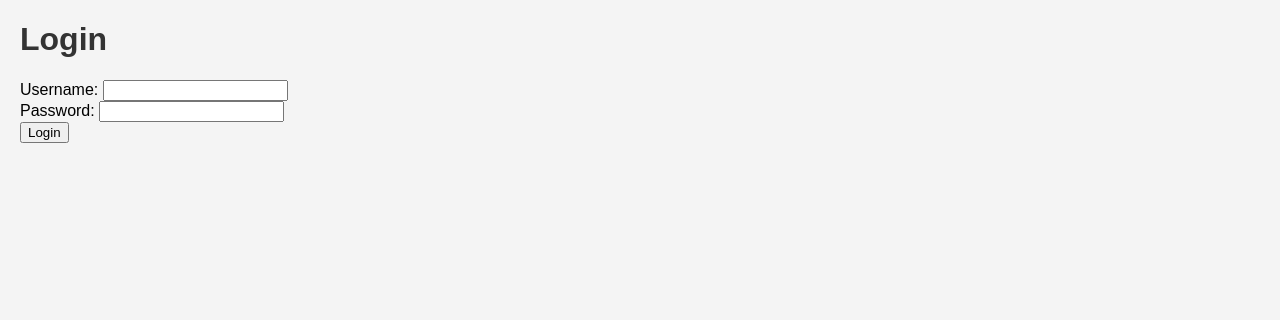
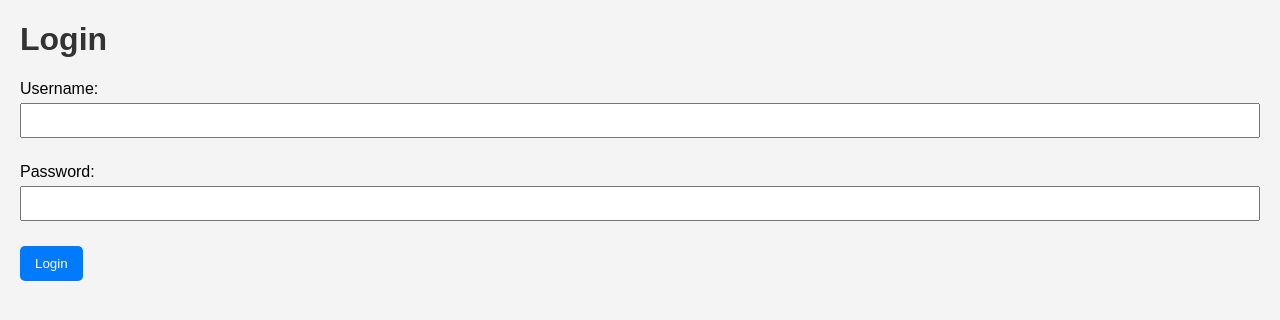
Before and after one commit to sonid617/Monitoring, a Flask app: template templates/login.html in a window 1280 px wide. Shown: the top 320 px of the page. Run offline with Flask 3, Linux system fonts and the light colour scheme; the template is opened without the code that fills it, so the values that code supplies are empty.

Commit message:
Update style.css

```diff
--- a/static/style.css
+++ b/static/style.css
@@ -20,3 +20,32 @@ h1 {
     font-weight: bold;
     color: #555;
 }
+
+.form-group {
+    margin-bottom: 15px;
+}
+
+label {
+    display: block;
+    margin-bottom: 5px;
+}
+
+input {
+    width: 100%;
+    padding: 8px;
+    box-sizing: border-box;
+    margin-bottom: 10px;
+}
+
+button {
+    padding: 10px 15px;
+    background-color: #007BFF;
+    border: none;
+    border-radius: 5px;
+    color: white;
+    cursor: pointer;
+}
+
+button:hover {
+    background-color: #0056b3;
+}
```
